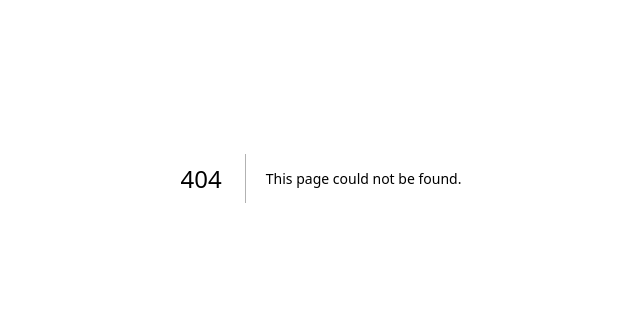
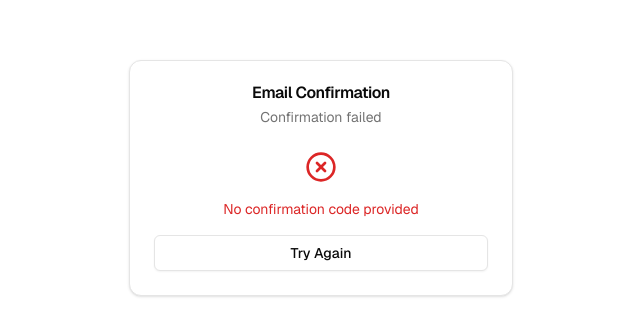
Before and after one commit to KodeKenobi/nextjs-with-supabase-ai, a Next.js app: page /auth/confirm in a window 1280 px wide. Before the commit this address had no page. Shown: the part 222-558 px from the top of the page, without its empty margins (319-959 px from the left). Built offline with nearby package versions, Linux system fonts and the light colour scheme; no server answers.

Commit message:
Add email confirmation handler and redirect logic

```diff
--- /dev/null
+++ b/app/auth/confirm/page.tsx
@@ -0,0 +1,102 @@
+'use client'
+
+import { useEffect, useState } from 'react'
+import { useRouter, useSearchParams } from 'next/navigation'
+import { createClient } from '@/lib/supabase/client'
+import { Card, CardContent, CardDescription, CardHeader, CardTitle } from '@/components/ui/card'
+import { Button } from '@/components/ui/button'
+import { CheckCircle, XCircle, Loader2 } from 'lucide-react'
+
+export default function ConfirmPage() {
+  const [status, setStatus] = useState<'loading' | 'success' | 'error'>('loading')
+  const [message, setMessage] = useState('')
+  const router = useRouter()
+  const searchParams = useSearchParams()
+  const code = searchParams.get('code')
+
+  useEffect(() => {
+    if (!code) {
+      setStatus('error')
+      setMessage('No confirmation code provided')
+      return
+    }
+
+    const confirmEmail = async () => {
+      try {
+        const supabase = createClient()
+        const { error } = await supabase.auth.verifyOtp({
+          token_hash: code,
+          type: 'email'
+        })
+
+        if (error) {
+          console.error('Confirmation error:', error)
+          setStatus('error')
+          setMessage(error.message)
+        } else {
+          setStatus('success')
+          setMessage('Email confirmed successfully! You can now sign in.')
+        }
+      } catch (error) {
+        console.error('Confirmation error:', error)
+        setStatus('error')
+        setMessage('An error occurred during confirmation')
+      }
+    }
+
+    confirmEmail()
+  }, [code])
+
+  const handleContinue = () => {
+    if (status === 'success') {
+      router.push('/login')
+    } else {
+      router.push('/register')
+    }
+  }
+
+  return (
+    <div className="flex min-h-svh w-full items-center justify-center p-6 md:p-10">
+      <div className="w-full max-w-sm">
+        <Card>
+          <CardHeader className="text-center">
+            <CardTitle>Email Confirmation</CardTitle>
+            <CardDescription>
+              {status === 'loading' && 'Confirming your email...'}
+              {status === 'success' && 'Email confirmed successfully!'}
+              {status === 'error' && 'Confirmation failed'}
+            </CardDescription>
+          </CardHeader>
+          <CardContent className="text-center">
+            {status === 'loading' && (
+              <div className="flex flex-col items-center space-y-4">
+                <Loader2 className="h-8 w-8 animate-spin text-blue-600" />
+                <p className="text-sm text-gray-600">Please wait while we confirm your email...</p>
+              </div>
+            )}
+
+            {status === 'success' && (
+              <div className="flex flex-col items-center space-y-4">
+                <CheckCircle className="h-8 w-8 text-green-600" />
+                <p className="text-sm text-gray-600">{message}</p>
+                <Button onClick={handleContinue} className="w-full">
+                  Continue to Sign In
+                </Button>
+              </div>
+            )}
+
+            {status === 'error' && (
+              <div className="flex flex-col items-center space-y-4">
+                <XCircle className="h-8 w-8 text-red-600" />
+                <p className="text-sm text-red-600">{message}</p>
+                <Button onClick={handleContinue} variant="outline" className="w-full">
+                  Try Again
+                </Button>
+              </div>
+            )}
+          </CardContent>
+        </Card>
+      </div>
+    </div>
+  )
+}
--- a/app/page.tsx
+++ b/app/page.tsx
@@ -2,8 +2,17 @@ import { createClient } from "@/lib/supabase/server";
 import { redirect } from "next/navigation";
 import LandingPage from "@/components/landing-page";
 
-export default async function Home() {
+export default async function Home({
+  searchParams,
+}: {
+  searchParams: { code?: string };
+}) {
   const supabase = await createClient();
+
+  // Check if this is an email confirmation redirect
+  if (searchParams.code) {
+    redirect(`/auth/confirm?code=${searchParams.code}`);
+  }
 
   // Check if user is authenticated
   const {
--- a/components/login-form.tsx
+++ b/components/login-form.tsx
@@ -111,10 +111,7 @@ export function LoginForm({
             </div>
             <div className="mt-4 text-center text-sm">
               Don&apos;t have an account?{" "}
-              <Link
-                href="/register"
-                className="underline underline-offset-4"
-              >
+              <Link href="/register" className="underline underline-offset-4">
                 Sign up
               </Link>
             </div>
```
